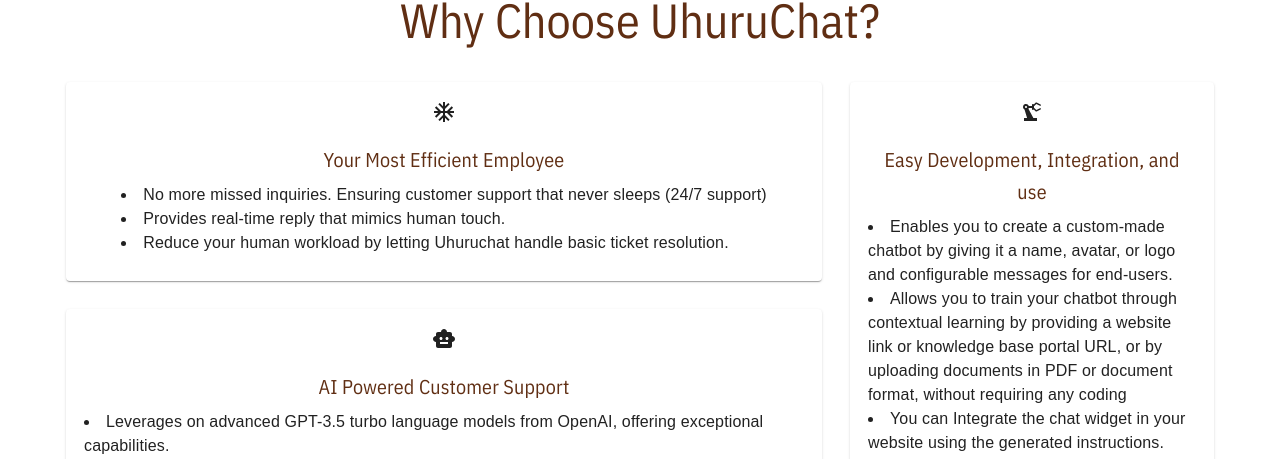
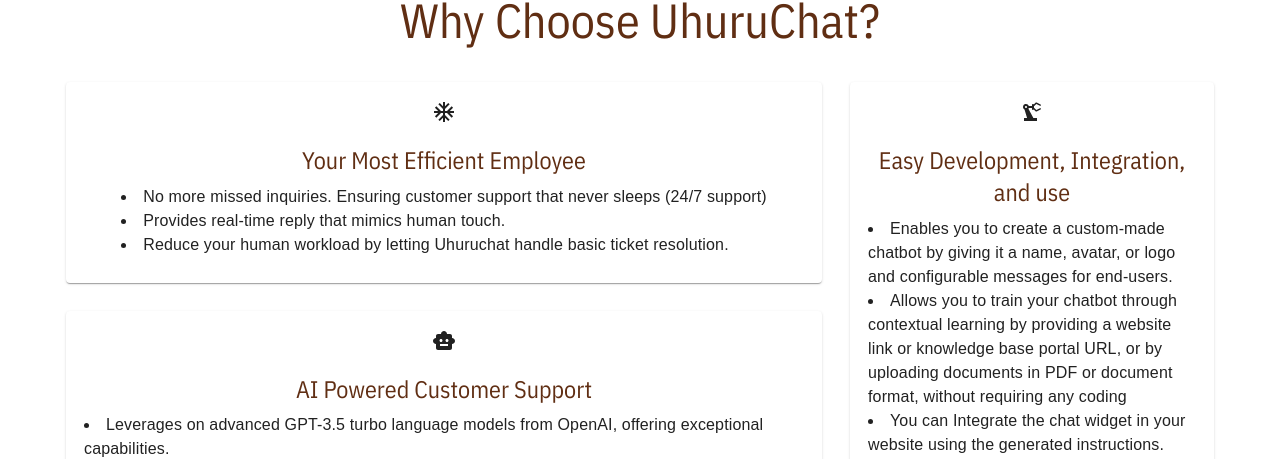
Before and after one commit to uhurutek/uhuruchat, a Next.js app: page / in a window 1280 px wide. Shown: the part 1821-2280 px from the top of the page. Built offline with nearby package versions, Linux system fonts and the light colour scheme; no server answers.

Commit message:
change why chose us header, and faq

```diff
--- a/src/Components/home/ChoseUsCart.js
+++ b/src/Components/home/ChoseUsCart.js
@@ -26,7 +26,7 @@
                         {icon}
                     </Grid>
                     <Grid item>
-                        <Typography variant="h6" align="center" color={'#602e13'} gutterBottom>
+                        <Typography variant="h5" align="center" color={'#602e13'} gutterBottom>
                             {title}
                         </Typography>
                         {description}
--- a/src/Components/home/FAQSection.js
+++ b/src/Components/home/FAQSection.js
@@ -23,7 +23,7 @@
             content: "UhuruChat supports doc, pdf, CSV utf-8 format to extract information."
         },
         {
-            title: "Which GPT model is Uhuru based on?",
+            title: "Which GPT model is UhuruChat based on?",
             content: "UhuruChat utilizes advanced GPT-3.5 turbo language models from OpenAI, offering exceptional capabilities for natural language processing, question-answering, and conversation generation."
         }
     ]
```
